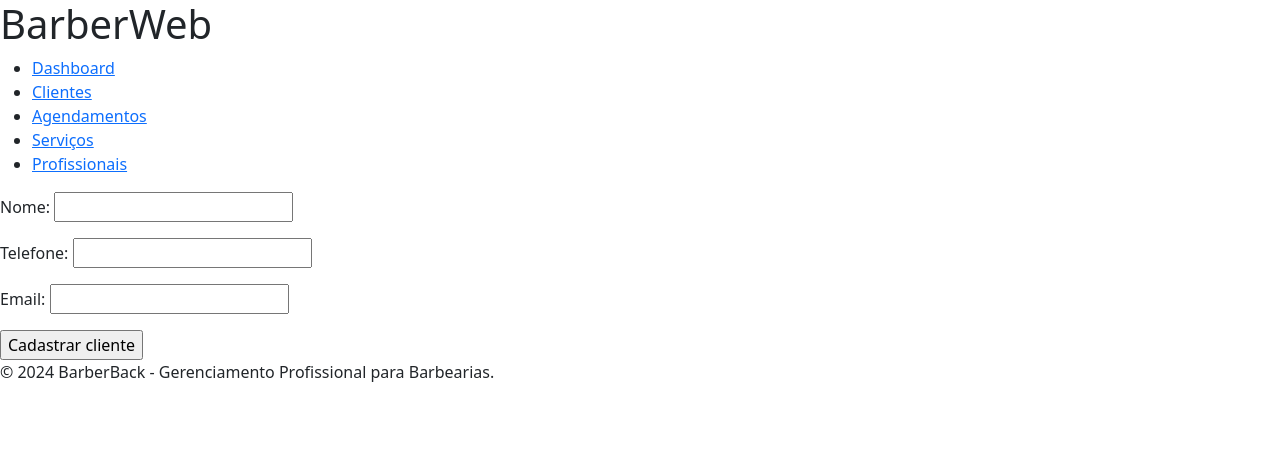
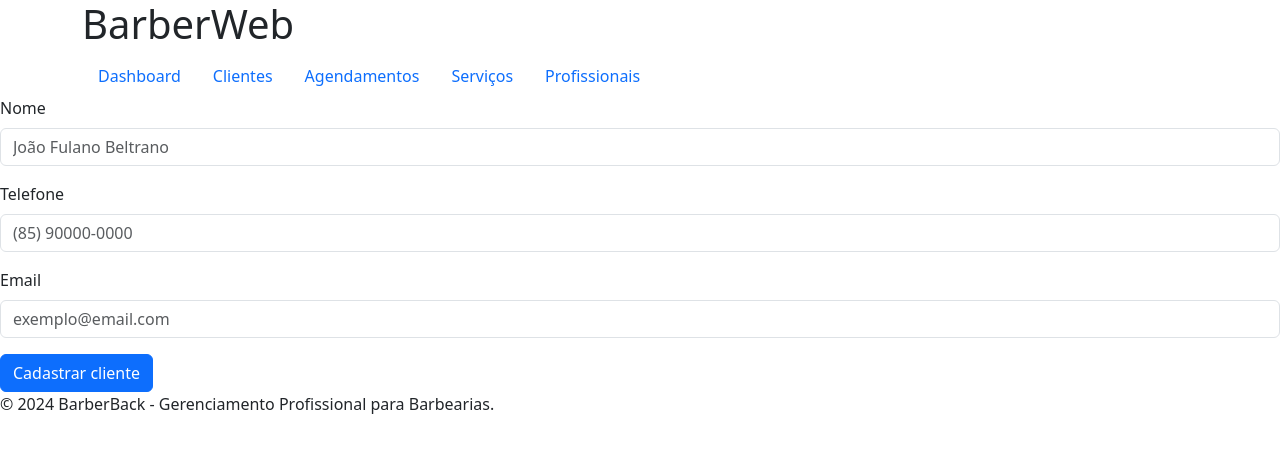
Before and after one commit to GleyCode/barberweb, a Django app: page /clientes/cadastrar_cliente/ in a window 1280 px wide. Shown: the top 453 px of the page. Run offline with Django 4.2, Linux system fonts and the light colour scheme; the visitor is signed in with stand-in values (Sample User, id 1); some libraries are stand-ins or nearby versions.

```diff
--- a/barberback/barberback_app/templates/barberback_app/base.html
+++ b/barberback/barberback_app/templates/barberback_app/base.html
@@ -1,44 +1,51 @@
+{% load django_bootstrap5 %}
+
 <!doctype html>
 <html lang="pt-br">
     <head>
         <meta charset="UTF-8" />
         <meta name="viewport" content="width=device-width, initial-scale=1.0" />
+
         <title>BarberWeb</title>
 
-        {% load django_bootstrap5 %}
         {% bootstrap_css %}
         {% bootstrap_javascript %}
     </head>
     <body>
-        <header>
+        <div class="container">
             <div>
                 <h1>BarberWeb</h1>
             </div>
             <nav>
-                <ul>
-                    <li>
-                        <a href="{% url 'barberback_app:index' %}">
-                          Dashboard</a>
+                <ul class="nav nav-pills">
+                    <li class="nav-item">
+                        <a class="nav-link"
+                           href="{% url 'barberback_app:index' %}">
+                            Dashboard</a>
                     </li>
-                    <li>
-                        <a href="{% url 'clientes:clientes' %}">
-                          Clientes</a>
+                    <li class="nav-item">
+                        <a class="nav-link"
+                           href="{% url 'clientes:clientes' %}">
+                            Clientes</a>
                     </li>
-                    <li>
-                        <a href="{% url 'agendamentos:agendamentos' %}">
-                          Agendamentos</a>
+                    <li class="nav-item">
+                        <a class="nav-link"
+                           href="{% url 'agendamentos:agendamentos' %}">
+                            Agendamentos</a>
                     </li>
-                    <li>
-                        <a href="{% url 'servicos:servicos' %}">
-                          Serviços</a>
+                    <li class="nav-item">
+                        <a class="nav-link"
+                           href="{% url 'servicos:servicos' %}">
+                            Serviços</a>
                     </li>
-                    <li>
-                        <a href="{% url 'profissionais:profissionais' %}">
+                    <li class="nav-item">
+                        <a class="nav-link"
+                           href="{% url 'profissionais:profissionais' %}">
                             Profissionais</a>
                     </li>
                 </ul>
             </nav>
-        </header>
+        </div>
 
         <main>{% block content %} {% endblock %}</main>
 
--- a/barberback/clientes/templates/clientes/cadastrar_cliente.html
+++ b/barberback/clientes/templates/clientes/cadastrar_cliente.html
@@ -1,9 +1,21 @@
 {% extends 'barberback_app/base.html' %}
 
+{% load django_bootstrap5 %}
+
 {% block content %}
-<form method="post">
-    {% csrf_token %}
-    {{ form.as_p }}
-    <input type="submit" value="Cadastrar cliente" />
-</form>
+
+<div>
+    <form class="form-horizontal" method="post">
+        {% csrf_token %}
+
+        {% bootstrap_form_errors form type='non_fields' %}
+
+        {% bootstrap_field form.nome layout='horizontal' size='sm' placeholder='João Fulano Beltrano'%}
+        {% bootstrap_field form.telefone layout='horizontal' size='sm' placeholder='(85) 90000-0000'%}
+        {% bootstrap_field form.email layout='horizontal' size='sm' placeholder='exemplo@email.com'%}
+
+        {% bootstrap_button button_type="submit" content="Cadastrar cliente" %}
+    </form>
+</div>
+
 {% endblock content %}
```
Also changed, not shown: barberback/barberback/settings.py (+12 -7 lines), barberback/barberback_app/templates/barberback_app/index.html (+8 -7 lines).
